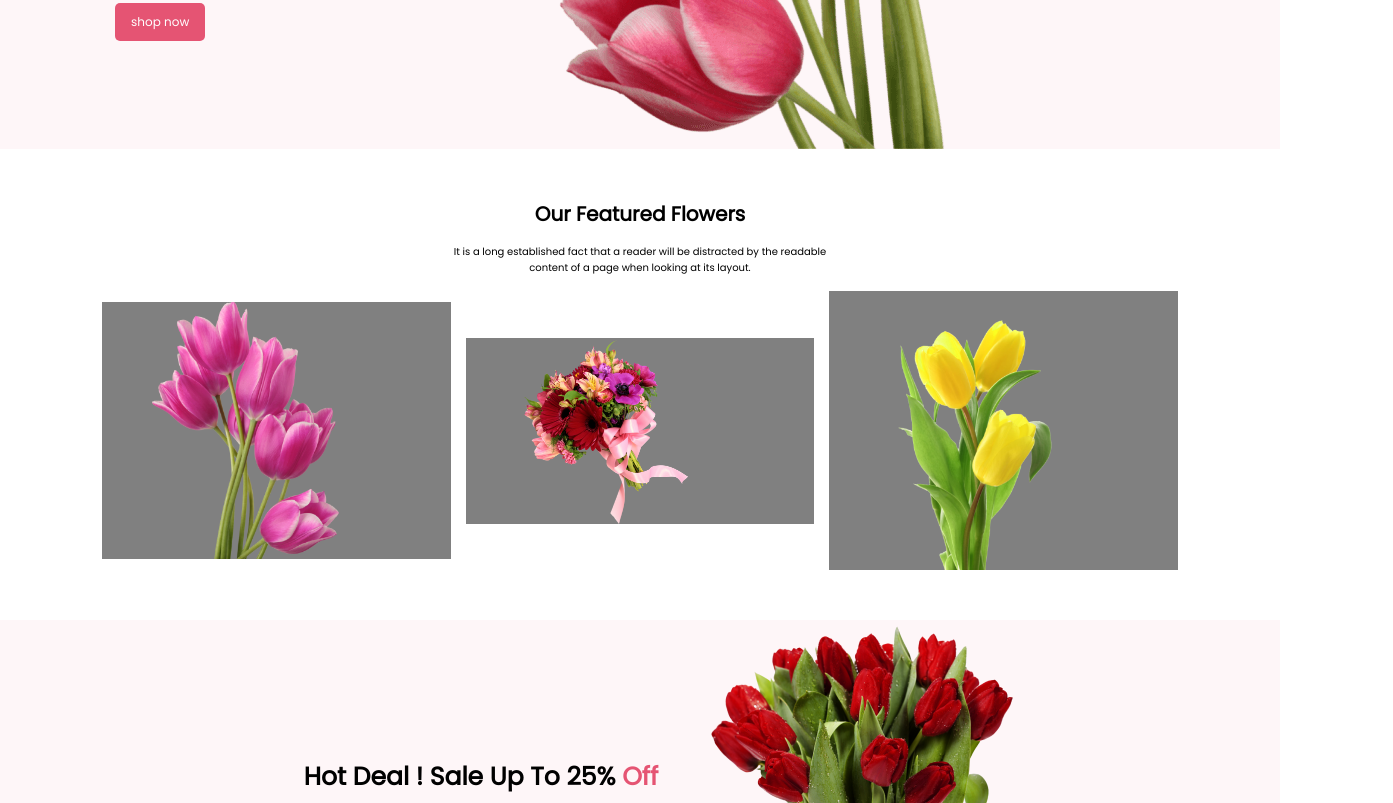
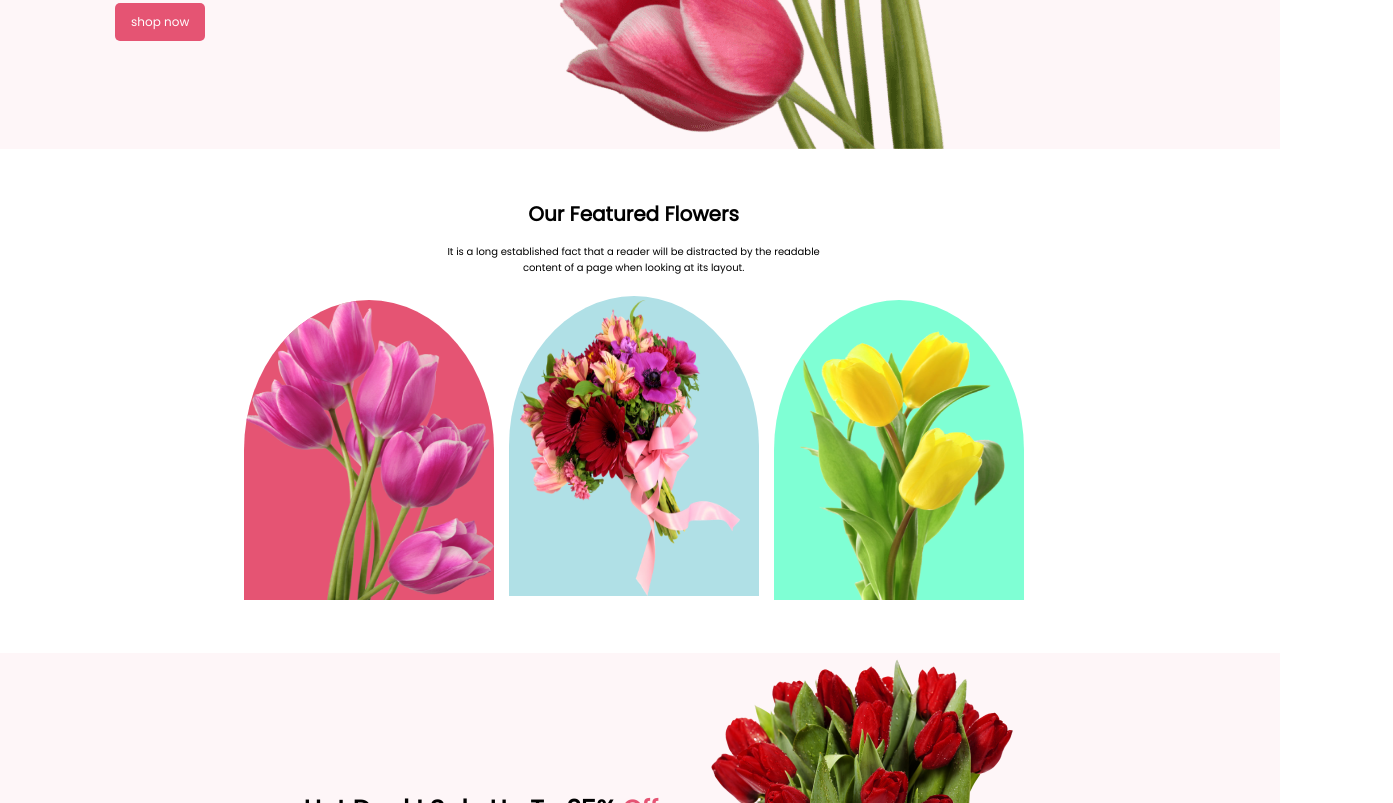
Before and after one commit to MerajAhmmed/flower-shop, a plain HTML site: page index.html in a window 1280 px wide. Shown: the part 651-1454 px from the top of the page, 1393 px wide, since content can reach past the window. Drawn offline with Linux system fonts and the light colour scheme.

Commit message:
add bonus section

```diff
--- a/index.html
+++ b/index.html
@@ -29,7 +29,7 @@
         </div>
     </header>
     <section>
-        <div class="instragram">
+        <div class="bonus-container">
             <div class="instragram-info">
                 <h3 class="instragram-title">Our Featured Flowers</h3>
                 <p class="bonus-desc">It is a long established fact that a reader will be distracted by the readable <br>
@@ -37,13 +37,15 @@
             </div>
             <div class="bonus-image">
                 <div class="bonus-img">
-                    <img src="./Flower Asset/pngwing 6.png" alt="">
+                    <img class="imga" src="./Flower Asset/pngwing 6.png" alt="">
                 </div>
                 <div class="bonus-img">
-                    <img src="./Flower Asset/pngwing 5.png" alt="">
+                    <div class="bonus-img-div">
+                        <img class="imgb" src="./Flower Asset/pngwing 5.png" alt="">
+                    </div>
                  </div>
                  <div class="bonus-img">
-                    <img src="./Flower Asset/pngwing 7.png" alt="">
+                    <img class="imgc" src="./Flower Asset/pngwing 7.png" alt="">
                 </div>
             </div>
         </div>
--- a/style.css
+++ b/style.css
@@ -40,35 +40,49 @@
     height: 100vh;
 
 }
+.bonus-container{
+    width: 99%;
+    display: flex;
+    flex-direction: column;
+    align-items: center;
+    margin-bottom: 50px;
+}
 .bonus-desc {
     text-align: center;
     font-size: 10px;
     color: black;
-    margin-bottom: 15px;
+    margin-bottom: 20px;
 }
 .bonus-image{
-    width: 100%;
+    width: 75%;
     display: flex;
     gap: 15px;
     align-items: center;
-    padding: 0 20%;
+    justify-content: center;
+
 }
 .bonus-img{
     display: flex;
-    width: 25%;
-    padding: 0 50px;
-    background-color: gray;
-
+    align-items: center;
 }
-.bonus-img img{
-    width: 75%;
+.imga{
+    border-radius: 50% 50% 0 0;
+    background-color:#E55473;
+    height: 300px;
+    width: 250px;
 }
-
-.bonus-img-div{
-    width: 75%;
+.imgb{
+    border-radius: 50% 50% 0 0;
+    background-color:powderblue;
+    height: 300px;
+    width: 250px;
 }
-
-
+.imgc{
+    border-radius: 50% 50% 0 0;
+    background-color:aquamarine;
+    height: 300px;
+    width: 250px;
+}
 .signup-container{
     background-color: rgba(229, 84, 115, 0.05);
     display: flex;
```
